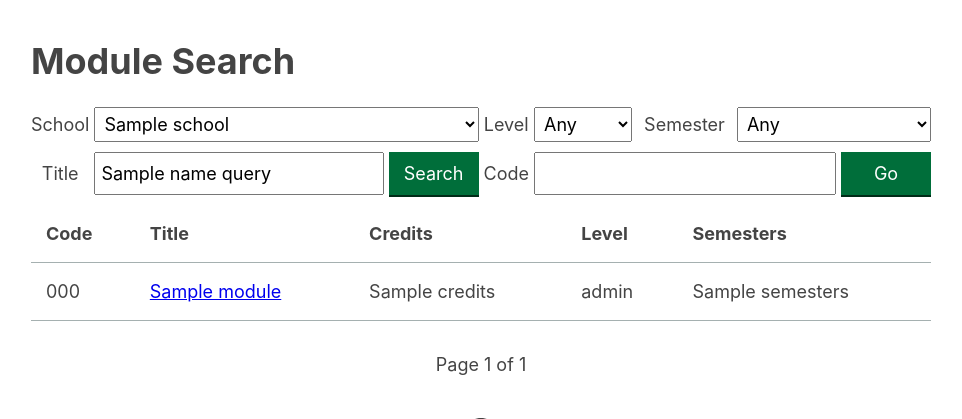
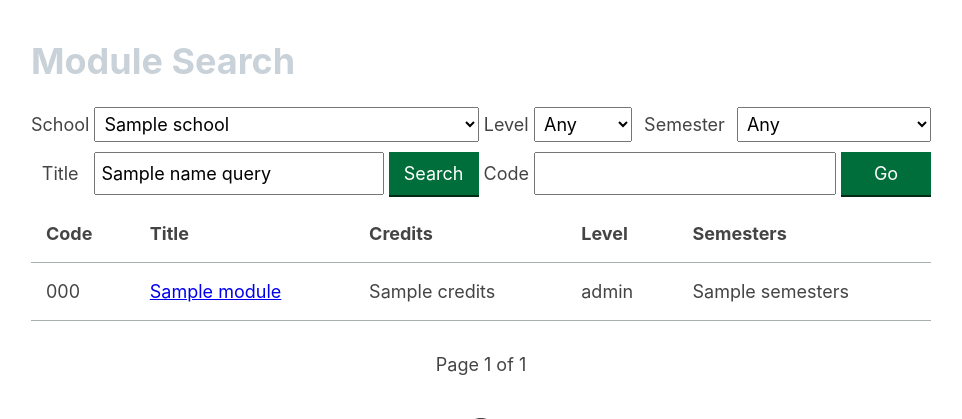
Before and after one commit to Nottingham-Course-Explorer/uon-course-explorer, a Python web app: template src/templates/index.jinja.html in a window 1280 px wide. Shown: the top 419 px of the page, without its empty margins (159-1121 px from the left). Run offline with Jinja, Linux system fonts and the light colour scheme; the template is opened without the code that fills it: most values are stand-ins (such as "Sample title", 1, 10 or a date in 2020).

Commit message:
add link to index in title

```diff
--- a/src/static/css/index.css
+++ b/src/static/css/index.css
@@ -5,6 +5,11 @@
 .search-label label {
     width: 100%;
     text-align: center;
+}
+
+#title {
+    text-decoration: none;
+    color: #c9d1d9;
 }
 
 #search-area {
--- a/src/templates/index.jinja.html
+++ b/src/templates/index.jinja.html
@@ -17,7 +17,7 @@
     <link rel="canonical" href="https://uoncourses.org" />
 {% endblock %}
 {% block main %}
-    <h1>Module Search</h1>
+    <h1><a href="{{ url_for("index_page") }}" id="title">Module Search</a></h1>
 
     <!-- Search area -->
     <div id="search-area">
```
